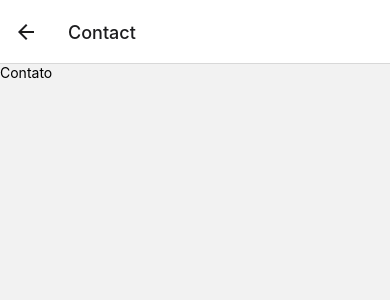
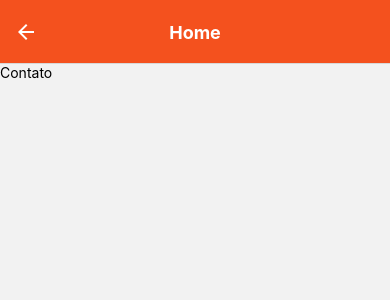
Before and after one commit to ArthBG/navigation-react-native, a React Native app: screen /Contact in a window 390 px wide. Shown: the top 300 px of the page. Built offline with nearby package versions, Linux system fonts and the light colour scheme.

Commit message:
Update header styles and titles in App.jsx

```diff
--- a/App.jsx
+++ b/App.jsx
@@ -23,8 +23,26 @@ export default function App() {
         headerTitleAlign: 'center',
       }}
         />
-        <Stack.Screen name="Profile" component={Profile} />
-        <Stack.Screen name="Contact" component={Contact} />
+        <Stack.Screen name="Profile" component={Profile}  options={{ title: 'Home',
+        headerStyle: {
+          backgroundColor: '#f4511e',
+        },
+        headerTintColor: '#fff',
+        headerTitleStyle: {
+          fontWeight: 'bold',
+        },
+        headerTitleAlign: 'center',
+      }}/>
+        <Stack.Screen name="Contact" component={Contact}  options={{ title: 'Home',
+        headerStyle: {
+          backgroundColor: '#f4511e',
+        },
+        headerTintColor: '#fff',
+        headerTitleStyle: {
+          fontWeight: 'bold',
+        },
+        headerTitleAlign: 'center',
+      }}/>
       </Stack.Navigator>
       <StatusBar style="auto" />
     </NavigationContainer>
```
